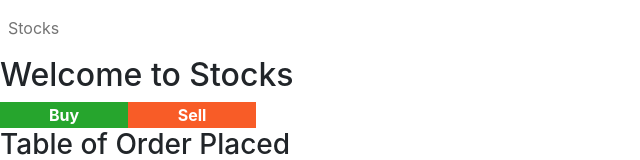
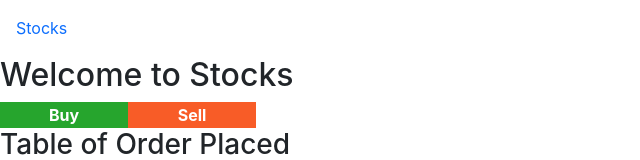
Before and after one commit to himanshuks/react-hks-interview-implementations, a React (Create React App) app: page /stocks in a window 1280 px wide. Shown: the top 160 px of the page, without its empty margins (0-640 px from the left). Built offline with nearby package versions, Linux system fonts and the light colour scheme.

Commit message:
using router link in bootstrap navlink

```diff
--- a/src/containers/NavbarMenu.jsx
+++ b/src/containers/NavbarMenu.jsx
@@ -1,12 +1,13 @@
 import { Navbar, Nav } from "react-bootstrap";
+import { Link } from "react-router-dom";
 
 export const NavbarMenu = () => {
   return (
     <div>
       <Navbar>
-        <Nav>
-          <Nav.Link href="/stocks">Stocks</Nav.Link>
-        </Nav>
+        <Nav.Link as={Link} to="/stocks">
+          Stocks
+        </Nav.Link>
       </Navbar>
     </div>
   );
```
